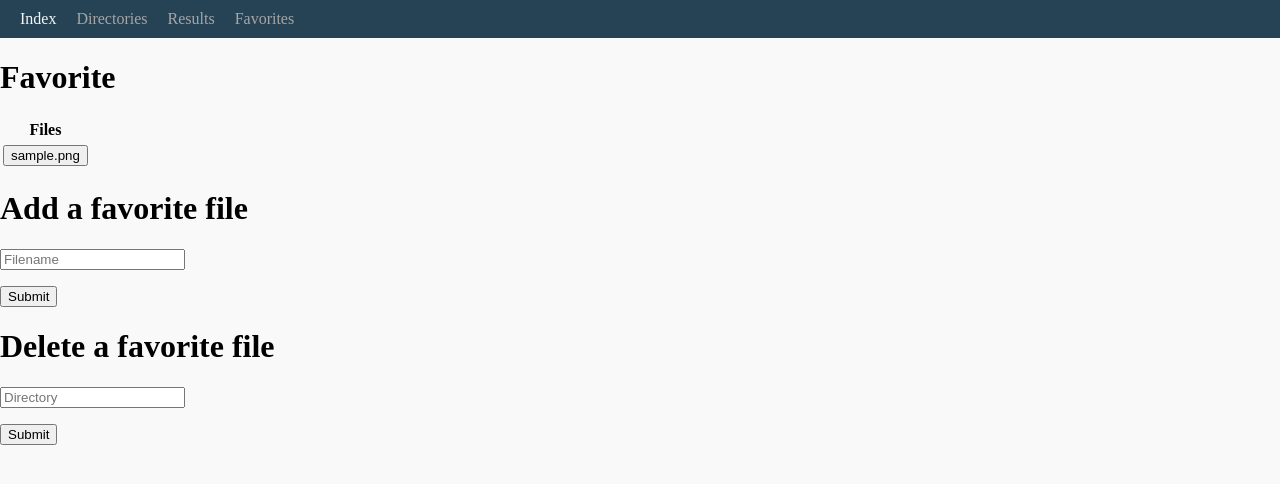
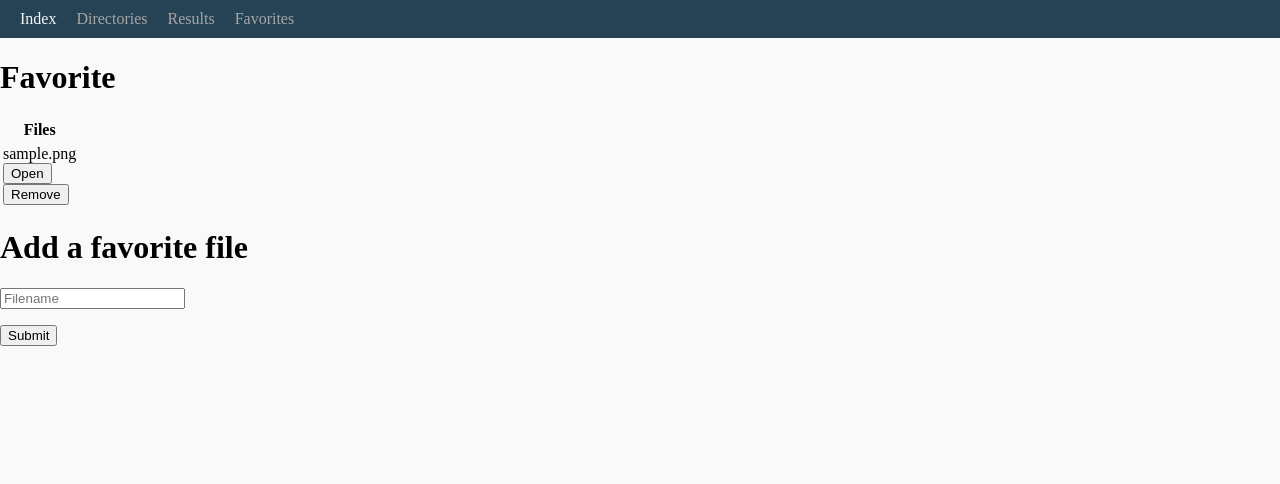
Before and after one commit to knaiskes/directory-navigator, a Flask app: page /favorites in a window 1280 px wide. Shown: the top 484 px of the page. Run offline with Flask 2, Linux system fonts and the light colour scheme; tables that the repository leaves empty hold one stand-in row (values such as "Sample post").

Commit message:
re-wrote favorites remove form to be just a button for each file

```diff
--- a/templates/favorites.html
+++ b/templates/favorites.html
@@ -15,10 +15,15 @@
             <tr>
                 {% for file in favorite_files_list %}
                 <tr>
-                    <td>
+                    <td>{{file}}
                         <form action="{{url_for("open_file")}}" method="POST">
                             <button type="submit" value="{{file}}" name="filename">
-                                {{file}} </button>
+                                Open</button>
+                        </form>
+                        <form action="{{url_for("delete_favorite")}}" method="POST">
+                            <button type="submit" value="{{file}}" name="delFavorite">
+                                Remove </button>
+                        </form>
                     </td>
                     </td>
                 </tr>
@@ -35,16 +40,5 @@
             </p>
             <button class="button" value="submit"> Submit </button>
         </form>
-
-        <h1> Delete a favorite file </h1>
-        <form action="{{url_for("delete_favorite")}}" method="POST">
-            <p>
-            <input type="text" placeholder="Directory" name="delFavorite"
-                                                       value="{{request.form.delFavorite}}">
-            </p>
-            <button class="button" value="submit"> Submit </button>
-        </form>
-
-
     </body>
 </html>
```
